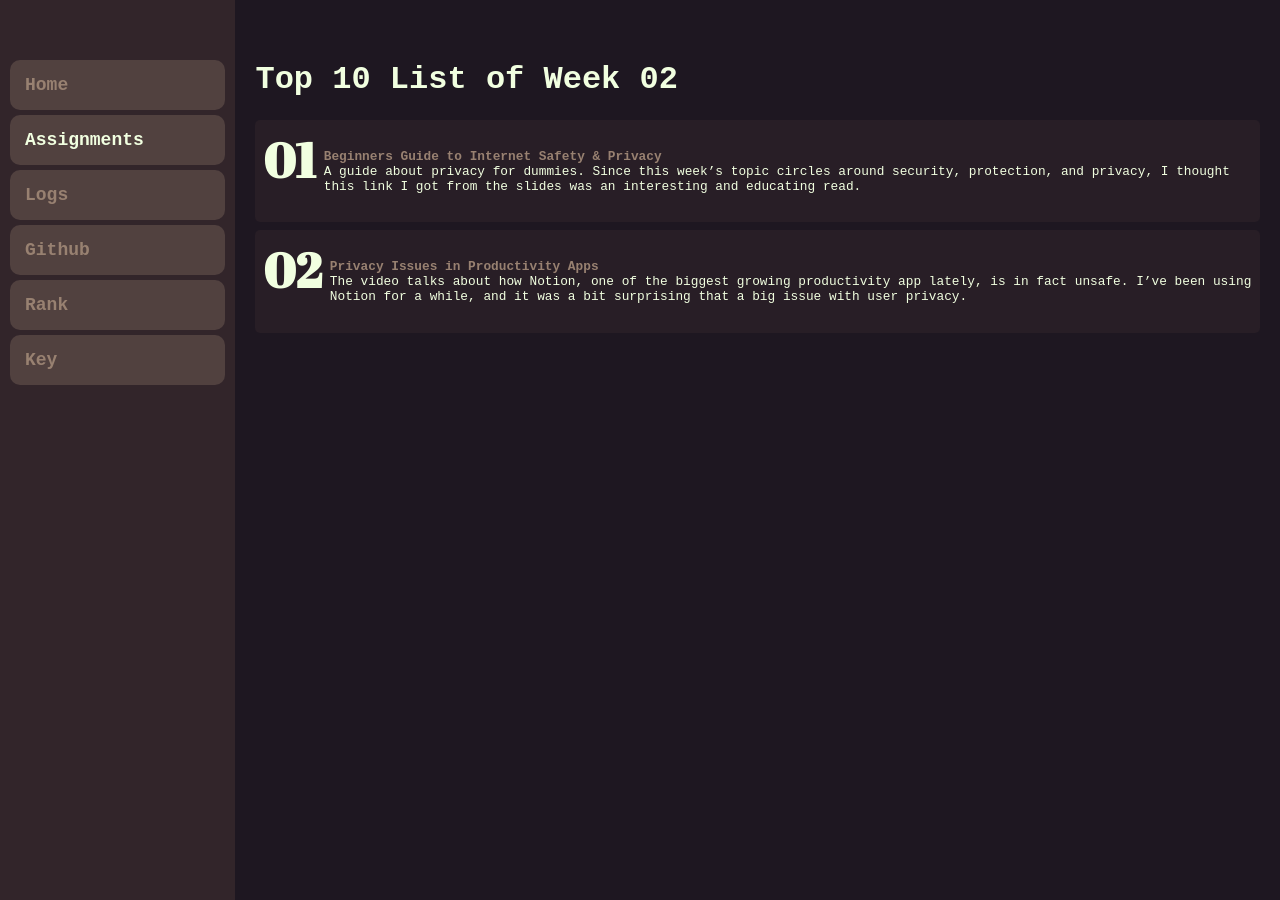
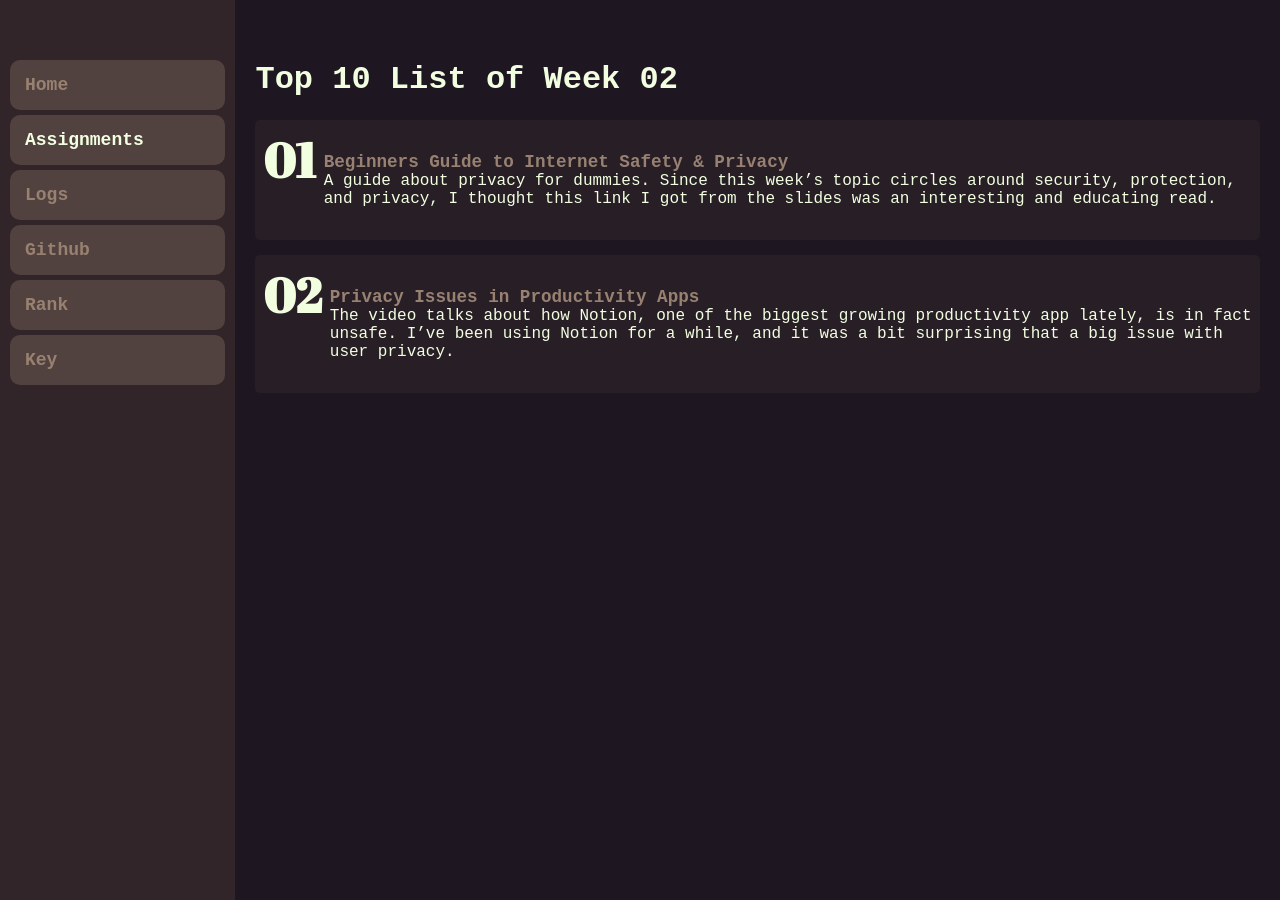
Before and after one commit to asfiowilma/os211, a Jekyll site: the page built from w02.md, in a window 1280 px wide. Built offline with Jekyll 4.4.1, drawn with Linux system fonts in a browser that asks for light colours.

Commit message:
OS211 asfiowilma

```diff
--- a/assets/css/style.css
+++ b/assets/css/style.css
@@ -35,9 +35,12 @@ ol li {
     counter-increment: litha-counter;
     display: flex;
     width: 100%;
-    font-size: 0.8rem;
-    margin-bottom: 0.5rem;
   }
+
+ol li a {
+    font-size: 1.1rem;
+    margin-bottom: 10px;
+}
 
 ol li::before {
     content: counter(litha-counter, decimal-leading-zero);
@@ -144,6 +147,6 @@ img {
 }
 
 .dropdown:hover .dropdown-content {
-    height: 50px;
+    height: calc(2 * 40px);
     margin-bottom: 5px;
 }
```
